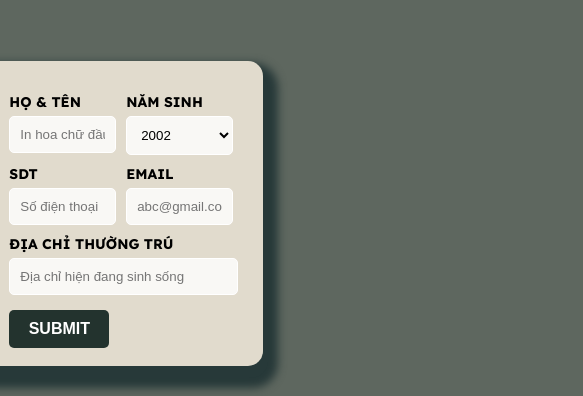
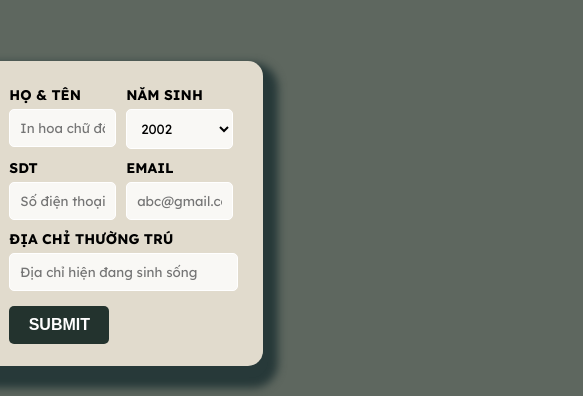
Before and after one commit to KNNent/tham.em, a plain HTML site: page index.html in a window 1280 px wide. Shown: the part 155-551 px from the top of the page, 697-1280 px from the left. Drawn offline with Linux system fonts and the light colour scheme.

Commit message:
Update styles.css
24/03/2024 final #2

```diff
--- a/styles.css
+++ b/styles.css
@@ -116,11 +116,9 @@ body, html {
     0% {opacity:0;}
     100% {opacity:1;}
   }
-  label {
-    color: var(--question-text-color);
-  }
-  input {
-    color: var(--answer-text-color);
+  label, input, option, select {
+    color: black;
+    font-family: 'lexend';
   }
   .container {
     display: flex;
@@ -159,7 +157,7 @@ body, html {
   }
 
   #registrationForm {
-    margin-top: 12px;
+    margin-top: 5px;
   }
 
   input, select, button {
```
